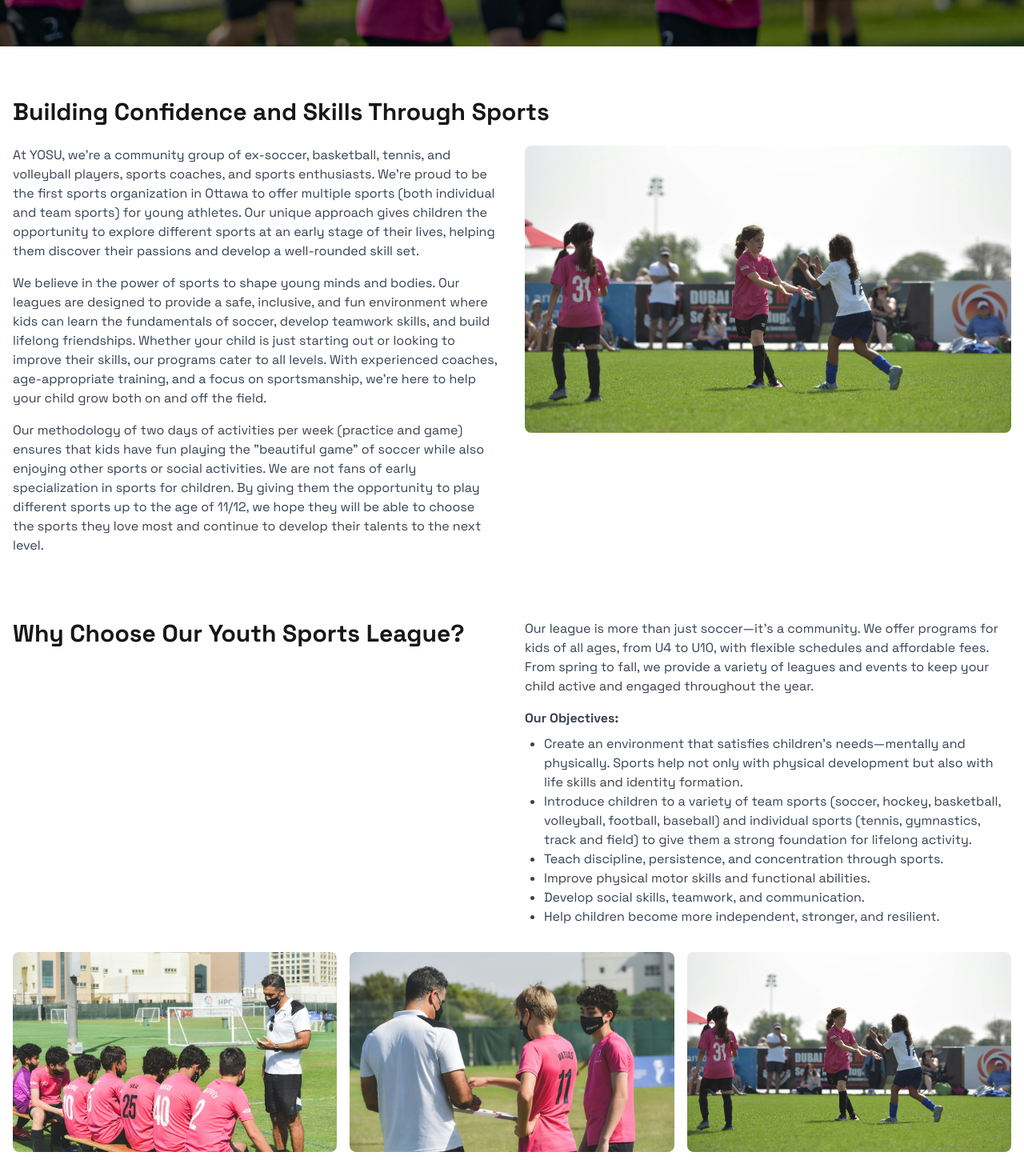
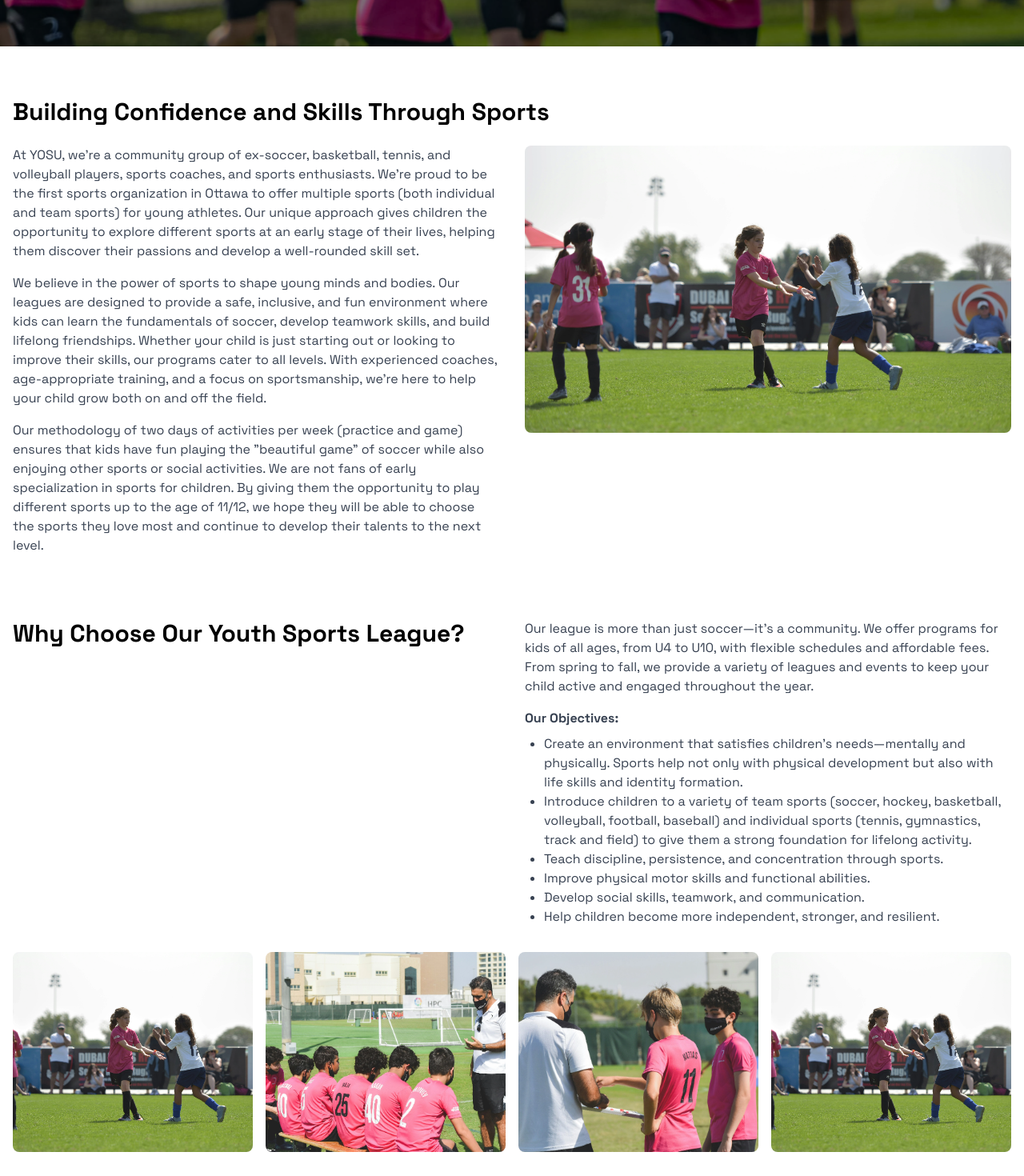
Before and after one commit to adamsaleh11/yosu, a Next.js app: page /about in a window 1280 px wide. Shown: the part 520-1990 px from the top of the page at 80% size. Built offline with nearby package versions, Linux system fonts and the light colour scheme.

Commit message:
Fix about section and add images

```diff
--- a/src/app/about/page.tsx
+++ b/src/app/about/page.tsx
@@ -29,15 +29,15 @@ export default function AboutPage() {
       <div className="container mx-auto px-4 py-8 sm:py-16">
         {/* Section 1 */}
         <section className="mb-16">
-          <h2 className="text-2xl sm:text-3xl font-bold mb-6">
+          <h2 className="text-2xl sm:text-3xl font-bold mb-6 text-black">
             Building Confidence and Skills Through Sports
           </h2>
           <div className="flex flex-col lg:flex-row items-start gap-8">
             <div className="lg:w-1/2 text-sm sm:text-base leading-relaxed text-gray-700">
               <p className="mb-4">
-                At YOSU, we’re a community group of ex-soccer, basketball,
+                At YOSU, we're a community group of ex-soccer, basketball,
                 tennis, and volleyball players, sports coaches, and sports
-                enthusiasts. We’re proud to be the first sports organization in
+                enthusiasts. We're proud to be the first sports organization in
                 Ottawa to offer multiple sports (both individual and team
                 sports) for young athletes. Our unique approach gives children
                 the opportunity to explore different sports at an early stage of
@@ -52,7 +52,7 @@ export default function AboutPage() {
                 Whether your child is just starting out or looking to improve
                 their skills, our programs cater to all levels. With experienced
                 coaches, age-appropriate training, and a focus on sportsmanship,
-                we’re here to help your child grow both on and off the field.
+                we're here to help your child grow both on and off the field.
               </p>
               <p className="mb-4">
                 Our methodology of two days of activities per week (practice and
@@ -82,13 +82,13 @@ export default function AboutPage() {
           {/* Subtitle and Paragraph */}
           <div className="flex flex-col lg:flex-row items-start gap-8 mb-8">
             <div className="lg:w-1/2">
-              <h2 className="text-2xl sm:text-3xl font-bold">
+              <h2 className="text-2xl sm:text-3xl font-bold text-black">
                 Why Choose Our Youth Sports League?
               </h2>
             </div>
             <div className="lg:w-1/2 text-sm sm:text-base leading-relaxed text-gray-700">
               <p>
-                Our league is more than just soccer—it’s a community. We offer
+                Our league is more than just soccer—it's a community. We offer
                 programs for kids of all ages, from U4 to U10, with flexible
                 schedules and affordable fees. From spring to fall, we provide a
                 variety of leagues and events to keep your child active and
@@ -124,7 +124,14 @@ export default function AboutPage() {
           </div>
 
           {/* Images Section */}
-          <div className="grid grid-cols-1 sm:grid-cols-2 lg:grid-cols-3 gap-4">
+          <div className="grid grid-cols-1 sm:grid-cols-2 lg:grid-cols-4 gap-4">
+            <Image
+              src="/about2.png"
+              alt="Kids practicing soccer"
+              width={300}
+              height={200}
+              className="rounded-lg object-cover w-full h-[250px]"
+            />
             <Image
               src="/about3.png"
               alt="Kids practicing soccer"
```
